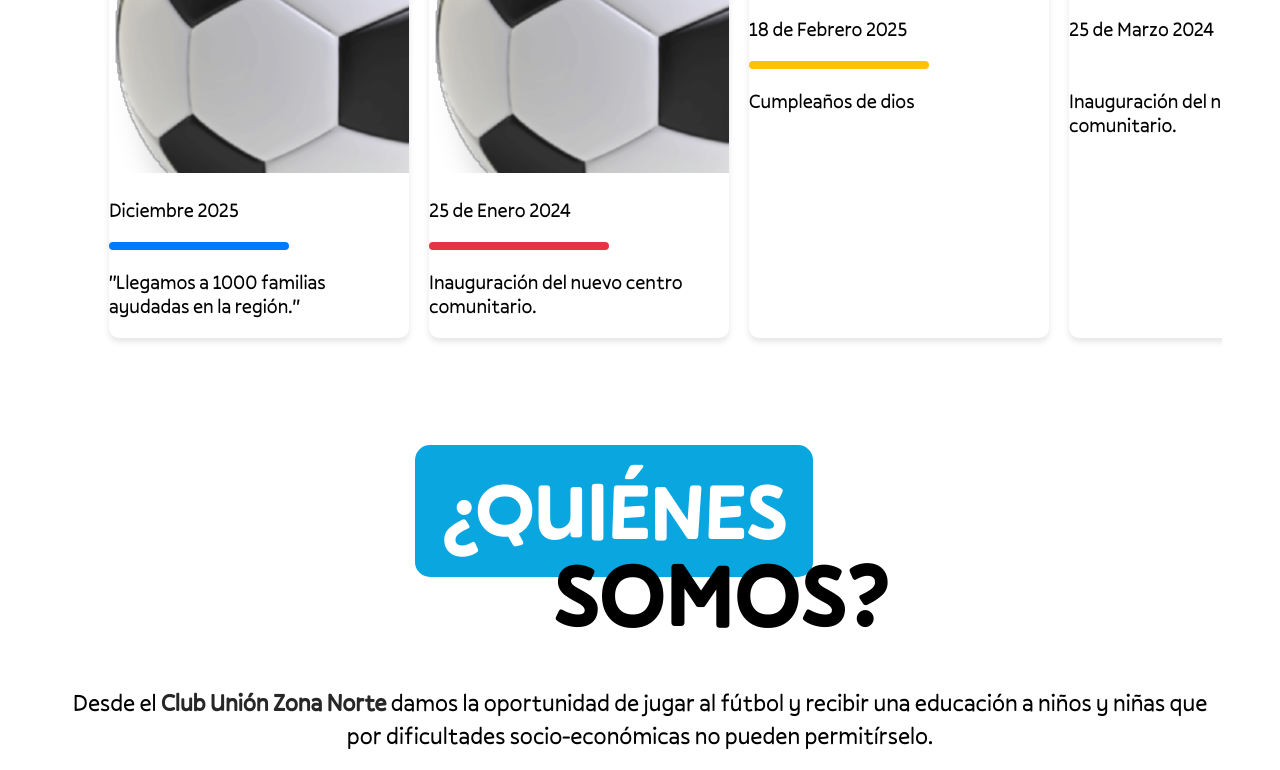
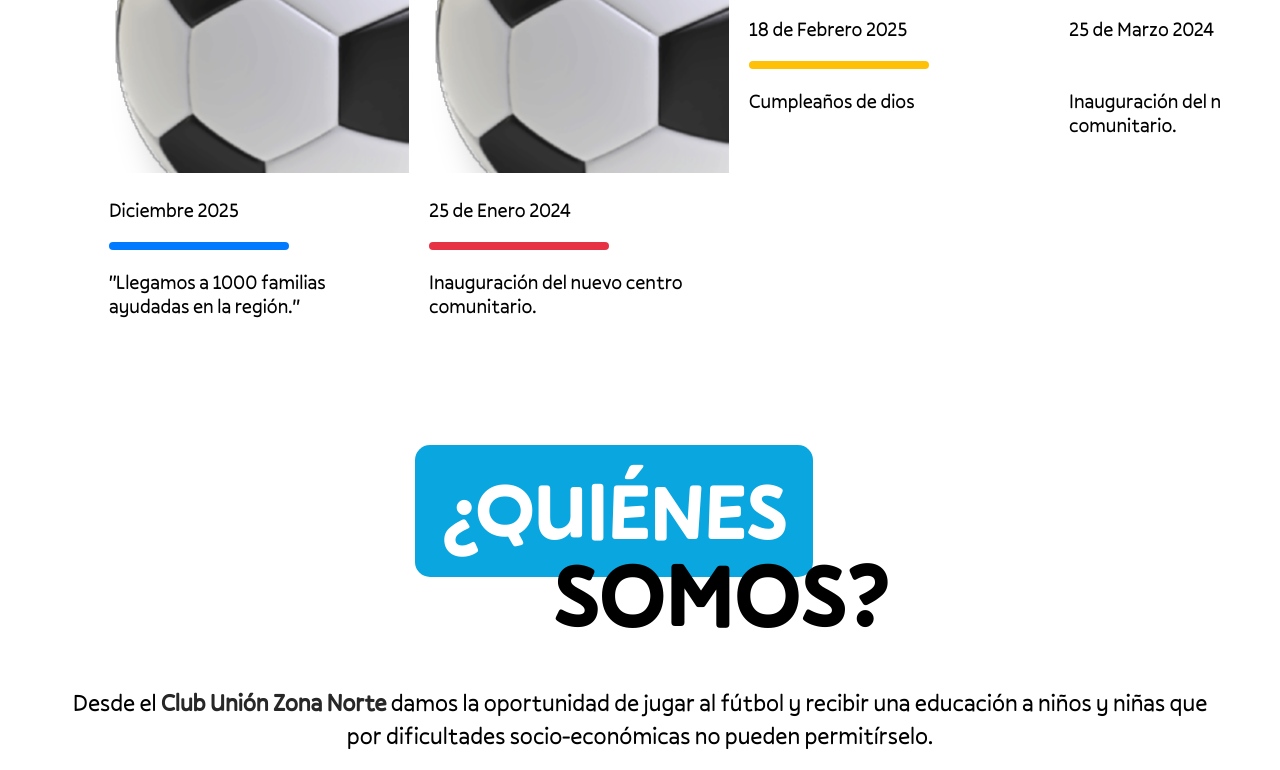
Before and after one commit to Joaqquin0/adensir-frontendV2, a plain HTML site: page index.html in a window 1280 px wide. Shown: the part 1246-2016 px from the top of the page. Drawn offline with Linux system fonts and the light colour scheme.

Commit message:
quitar sombra a cada notiia

```diff
--- a/CSS/style-noticias-seccion.css
+++ b/CSS/style-noticias-seccion.css
@@ -133,7 +133,7 @@
     margin: 0 10px;
     background: white;
     border-radius: 10px;
-    box-shadow: 0 4px 6px rgba(0,0,0,0.1);
+    /*box-shadow: 0 4px 6px rgba(0,0,0,0.1);*/
     overflow: hidden;
     cursor: pointer;
     line-height: 1.2;
```
